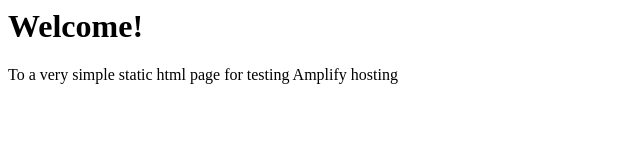
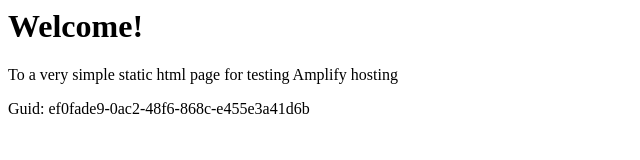
Before and after one commit to aws-aemilia-mxp/Github-PR-Commit-Integration-Test-DoNotTouch-GitHubAutoBuildCanaryTest-v1-preprod-eu-south-1, a website: page src/index.html in a window 1280 px wide. Shown: the whole page, without its empty margins (0-640 px from the left). Drawn offline with Linux system fonts and the light colour scheme.

Commit message:
commit from integ tests

```diff
--- a/src/index.html
+++ b/src/index.html
@@ -1,3 +1,5 @@
+
+
 <html lang="en">
 
 <head>
@@ -10,6 +12,6 @@
 <body>
     <h1>Welcome!</h1>
     <p>To a very simple static html page for testing Amplify hosting</p>
-</body>
+    <p>Guid: ef0fade9-0ac2-48f6-868c-e455e3a41d6b</p></body>
 
 </html>
```
